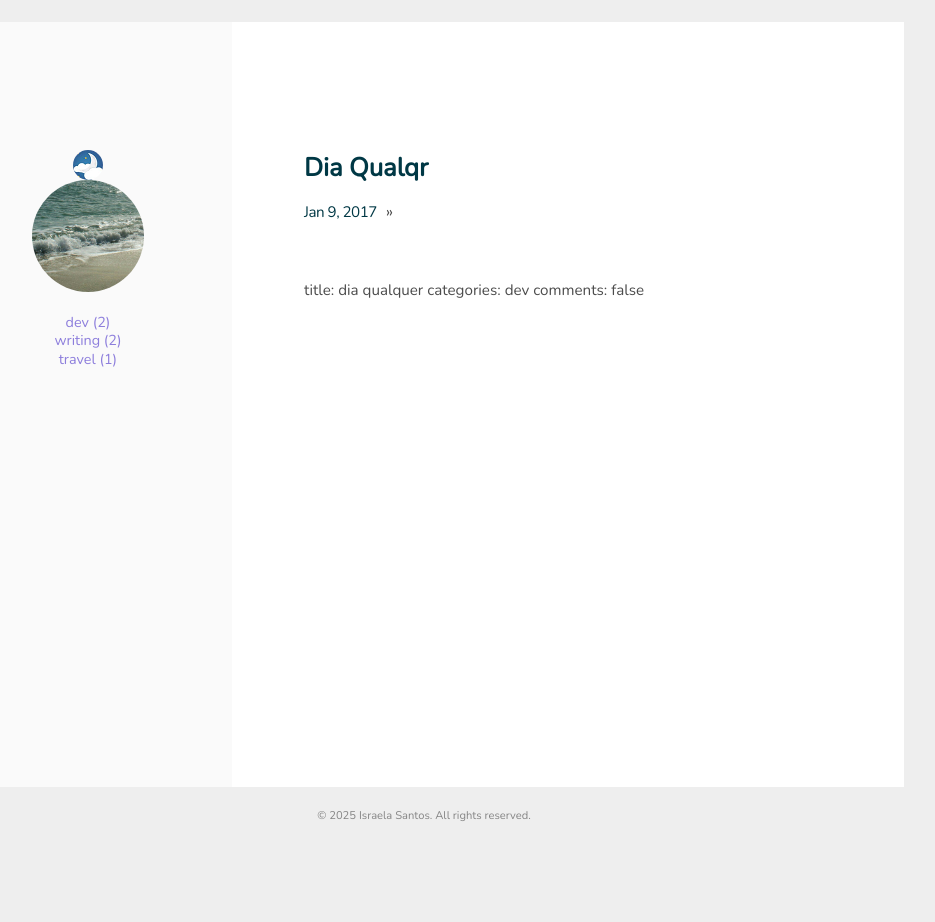
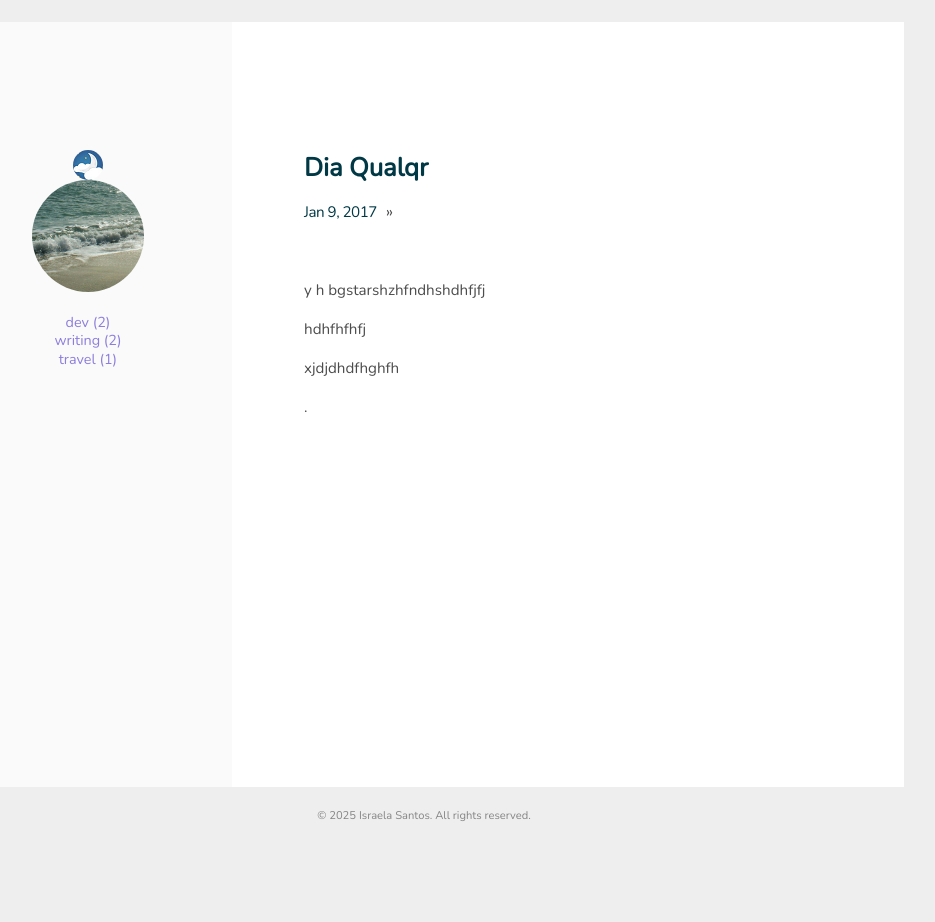
Before and after one commit to sraelai/y, a Jekyll site: the page built from _posts/2017-01-09-dia-qualqr.md, in a window 1280 px wide. Shown: the whole page, without its empty margins (216-1151 px from the left). Built offline with Jekyll 4.4.1, drawn with Linux system fonts in a browser that asks for light colours.

Commit message:
Atualizar o 2017-01-09-dia-qualqr.md

```diff
--- a/_posts/2017-01-09-dia-qualqr.md
+++ b/_posts/2017-01-09-dia-qualqr.md
@@ -1,3 +1,12 @@
-title: dia qualquer
-categories: dev
-comments: false
+y h bgstarshzhfndhshdhfjfj
+
+
+hdhfhfhfj
+
+
+
+xjdjdhdfhghfh
+
+
+
+.
```
